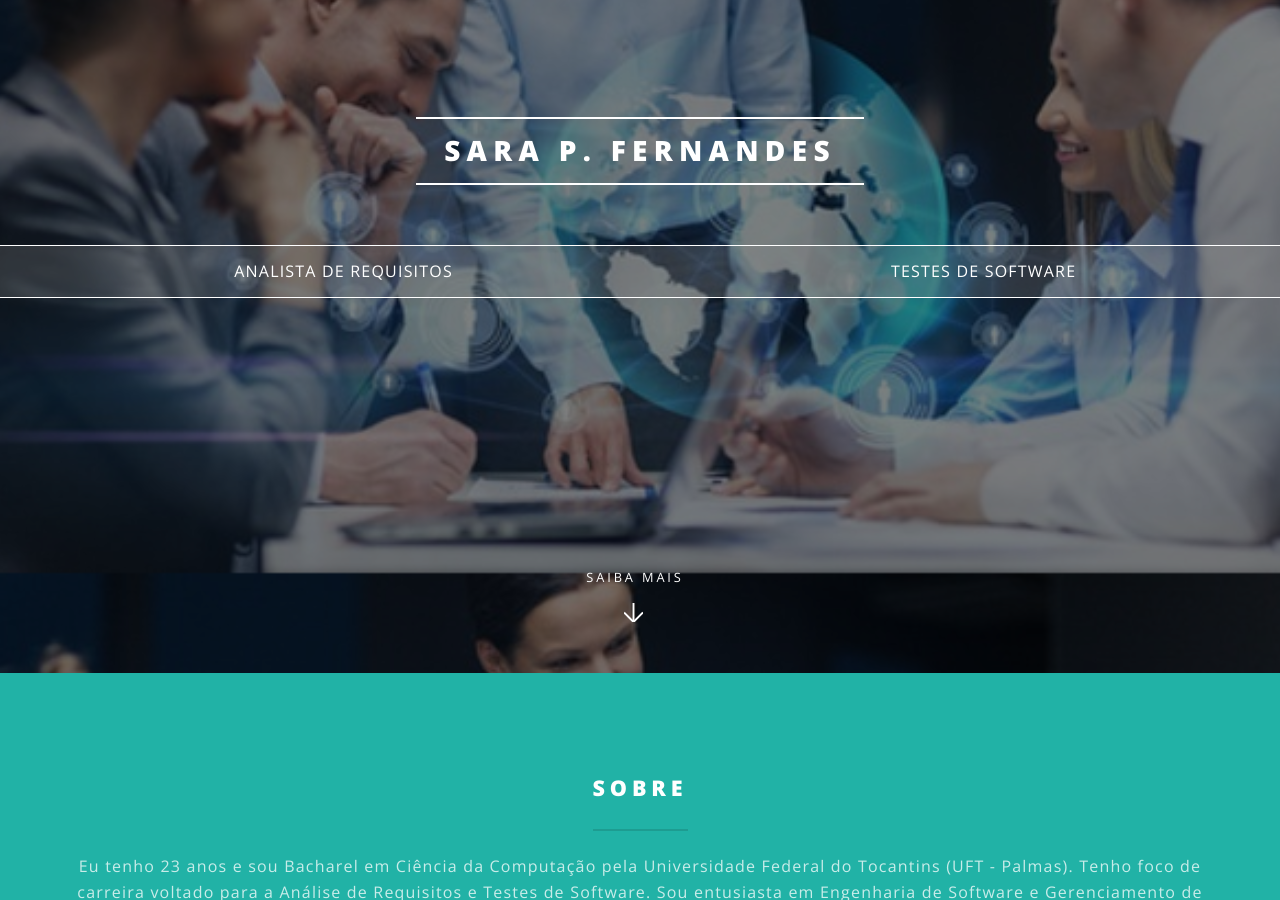
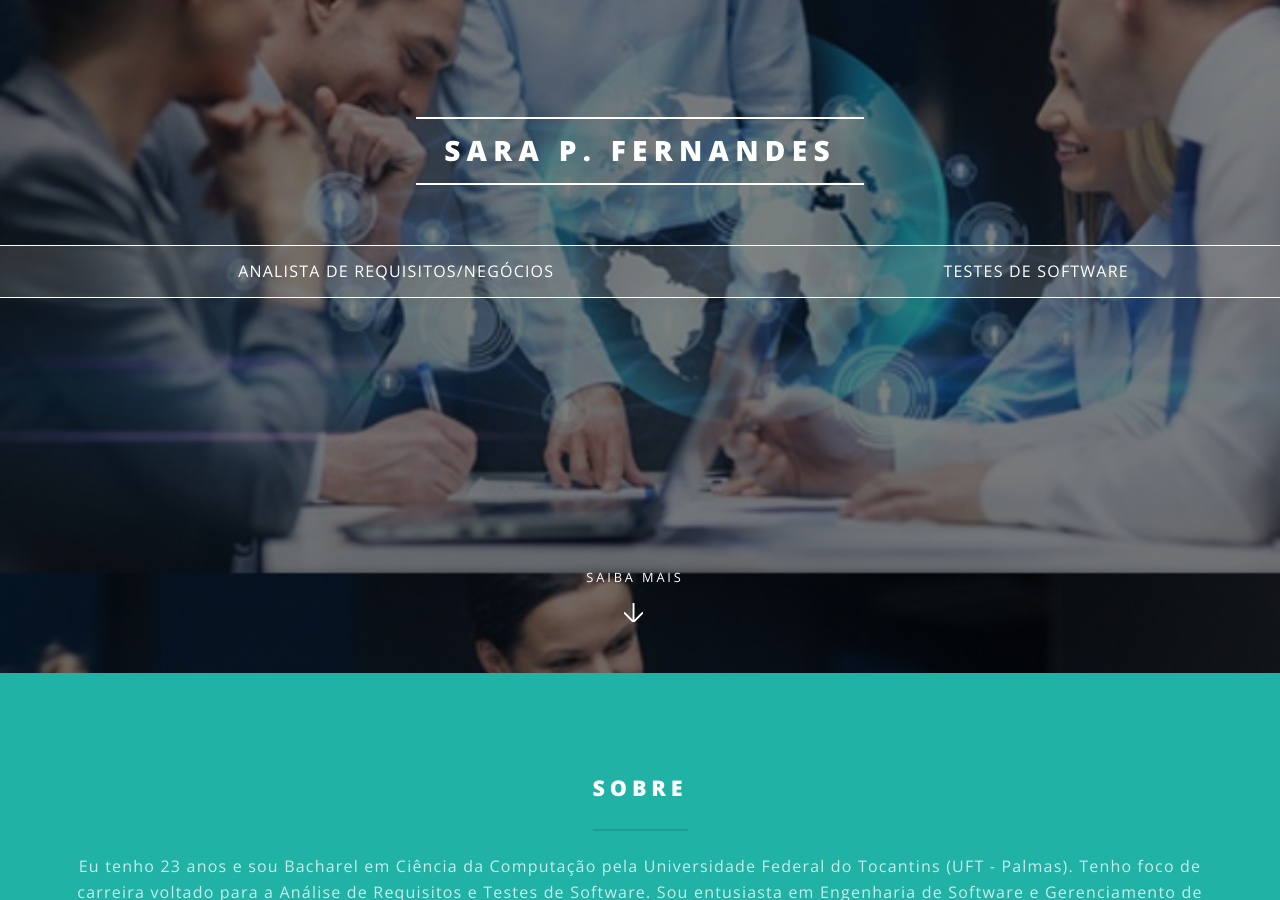
Before and after one commit to SaraFernandes/sarafernandes.github.io_sfdhgdfg, a Jekyll site: the page built from index.html, in a window 1280 px wide and 900 px high, scrolled down 327 px. Built offline with Jekyll 4.4.1, drawn with Linux system fonts in a browser that asks for light colours.

Commit message:
Update _config.yml

```diff
--- a/_config.yml
+++ b/_config.yml
@@ -4,7 +4,7 @@
 # Site settings
 title: Sara P. Fernandes
 description: |
-  ANALISTA DE REQUISITOS | TESTES DE SOFTWARE
+  ANALISTA DE REQUISITOS/NEGÓCIOS | TESTES DE SOFTWARE
 owner: Sara P. Fernandes # or company name
 #first_published: 2016 # if migrating another site, the year of your first publish
 email: sarafernandescomp@gmail.com
```
